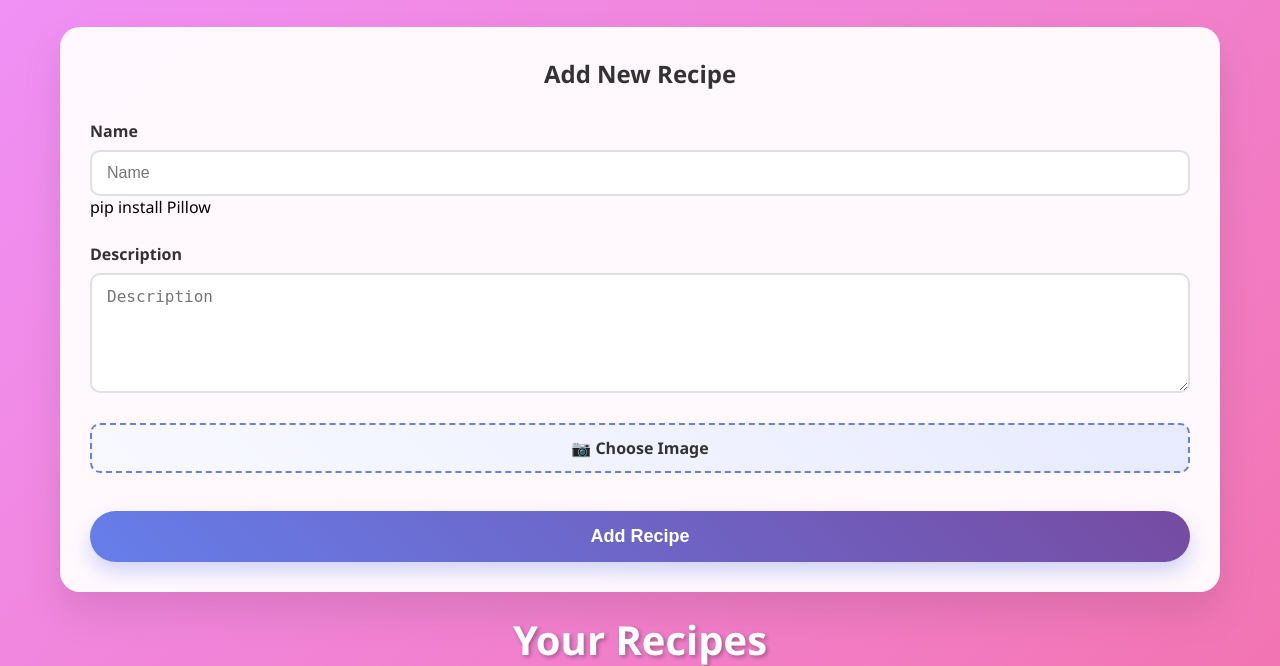
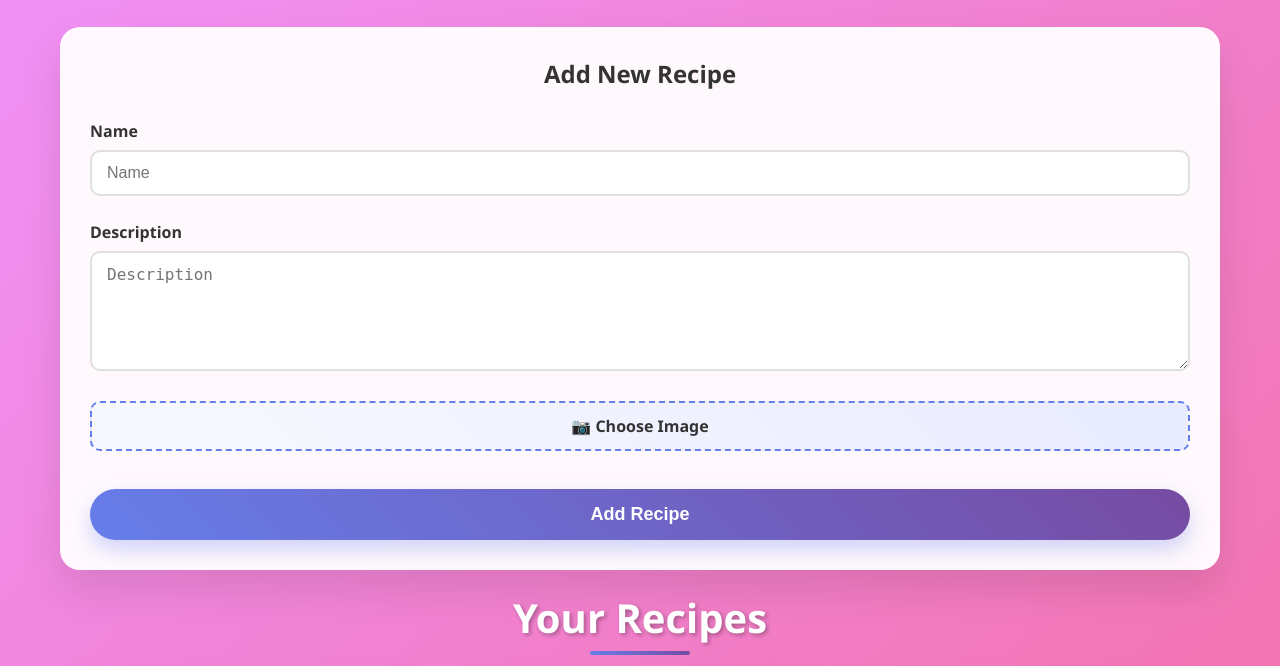
Before and after one commit to Volatile875/recipe, a Django app: page / in a window 1280 px wide. Shown: the part 155-821 px from the top of the page. Run offline with Django 5.2, Linux system fonts and the light colour scheme; data comes from the database, SQL or seed files in the repository.

Commit message:
fix: remove stray text from recipe name input field

```diff
--- a/vege/vege/templates/lag.html
+++ b/vege/vege/templates/lag.html
@@ -360,7 +360,7 @@
                 <div class="form-group">
                     <label for="recepie_name">Name</label>
                     <input type="text" id="recepie_name" name="recepie_name" placeholder="Name" required>
-                pip install Pillow                </div>
+                </div>
                 <div class="form-group">
                     <label for="recepie_description">Description</label>
                     <textarea id="recepie_description" name="recepie_description" placeholder="Description" required></textarea>
```
